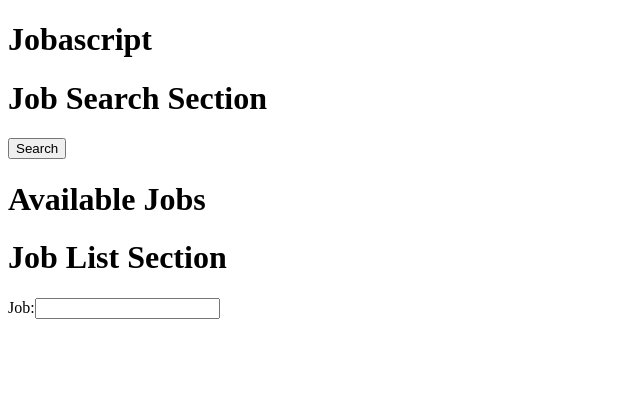
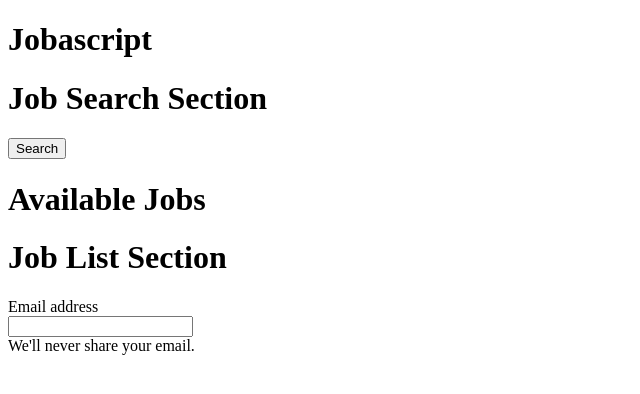
Before and after one commit to JinhooBong/jobascript, a React app: page / in a window 1280 px wide. Shown: the top 394 px of the page, without its empty margins (0-640 px from the left). Built offline with nearby package versions, Linux system fonts and the light colour scheme; the HTML template or start-up script is replaced by a standard one.

Commit message:
adding chakraui

```diff
--- a/client/src/components/ApplicationForm.jsx
+++ b/client/src/components/ApplicationForm.jsx
@@ -1,12 +1,14 @@
 import React from 'react';
+import { FormControl, FormLabel, Input, FormErrorMessage, FormHelperText } from '@chakra-ui/react';
 
 const ApplicationForm = () => {
 
   return (
-    <form>
-      Job:
-      <input type="text" />
-    </form>
+    <FormControl id="email">
+      <FormLabel>Email address</FormLabel>
+      <Input type="email" />
+      <FormHelperText>We'll never share your email.</FormHelperText>
+    </FormControl>
   )
 
 }
--- a/package.json
+++ b/package.json
@@ -23,8 +23,12 @@
     "@babel/cli": "^7.14.8",
     "@babel/core": "^7.15.0",
     "@babel/preset-react": "^7.14.5",
+    "@chakra-ui/react": "^1.6.6",
+    "@emotion/react": "^11.4.1",
+    "@emotion/styled": "^11.3.0",
     "axios": "^0.21.1",
     "express": "^4.17.1",
+    "framer-motion": "^4.1.17",
     "nodemon": "^2.0.12",
     "react": "^17.0.2",
     "react-dom": "^17.0.2",
```
Also changed, not shown: 2 other files (tests, documents, lock files or other folders).
